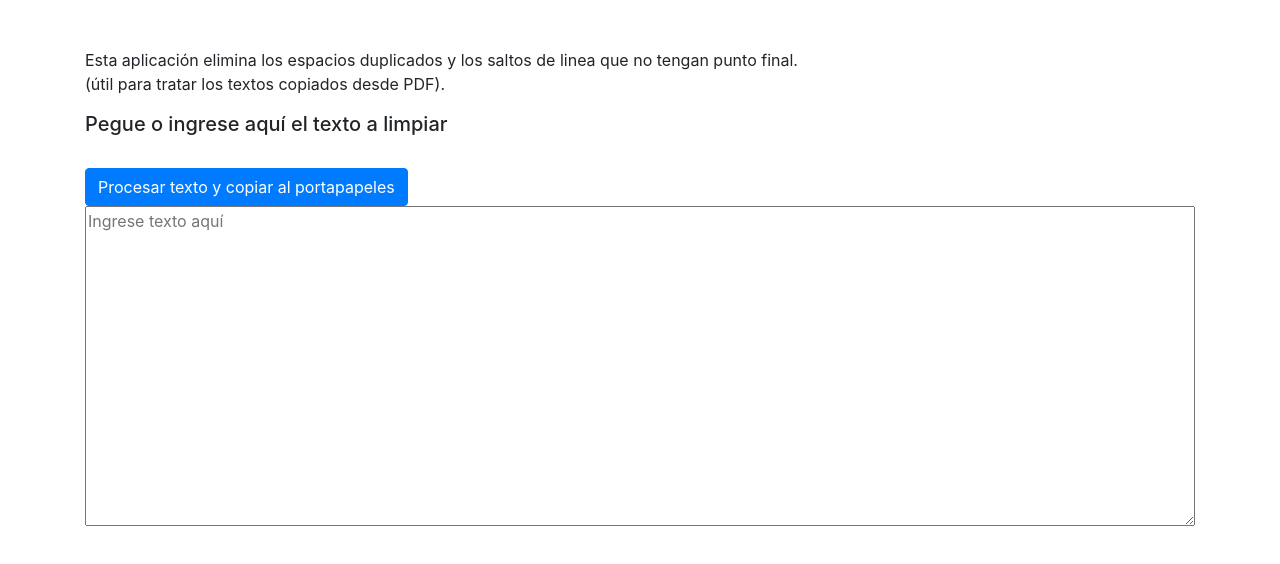
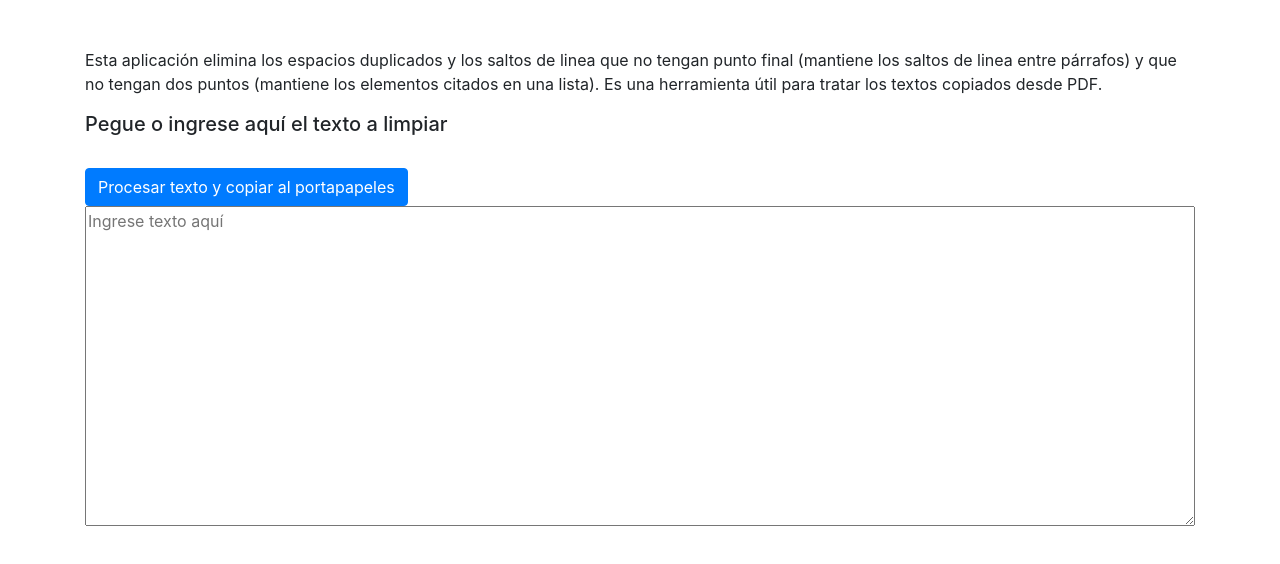
Before and after one commit to axusmark/textcleaner, an Angular app: page / in a window 1280 px wide. Shown: the top 564 px of the page. Built offline with nearby package versions, Linux system fonts and the light colour scheme.

Commit message:
cambio de descripcion

```diff
--- a/src/app/limpiador-espacios/limpiador-espacios.component.html
+++ b/src/app/limpiador-espacios/limpiador-espacios.component.html
@@ -7,8 +7,9 @@
 
       <div class="col-sm">
         <p>
-          Esta aplicación elimina los espacios duplicados y los saltos de linea que no tengan punto final.
-          <br>(útil para tratar los textos copiados desde PDF).
+          Esta aplicación elimina los espacios duplicados y los saltos de linea que no tengan punto final
+          (mantiene los saltos de linea entre párrafos) y que no tengan dos puntos (mantiene los elementos citados en una lista).
+          Es una herramienta útil para tratar los textos copiados desde PDF.
         </p>
         <div class="form-group">
           <h5>Pegue o ingrese aquí el texto a limpiar</h5>
```
